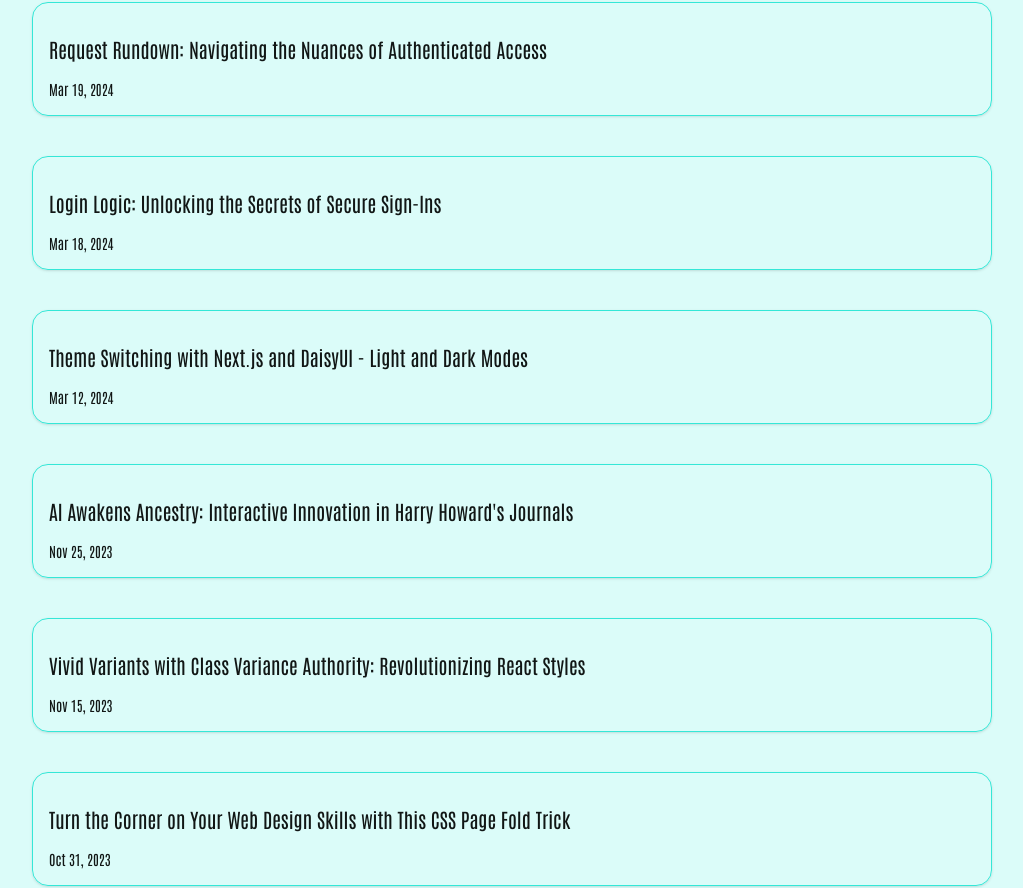
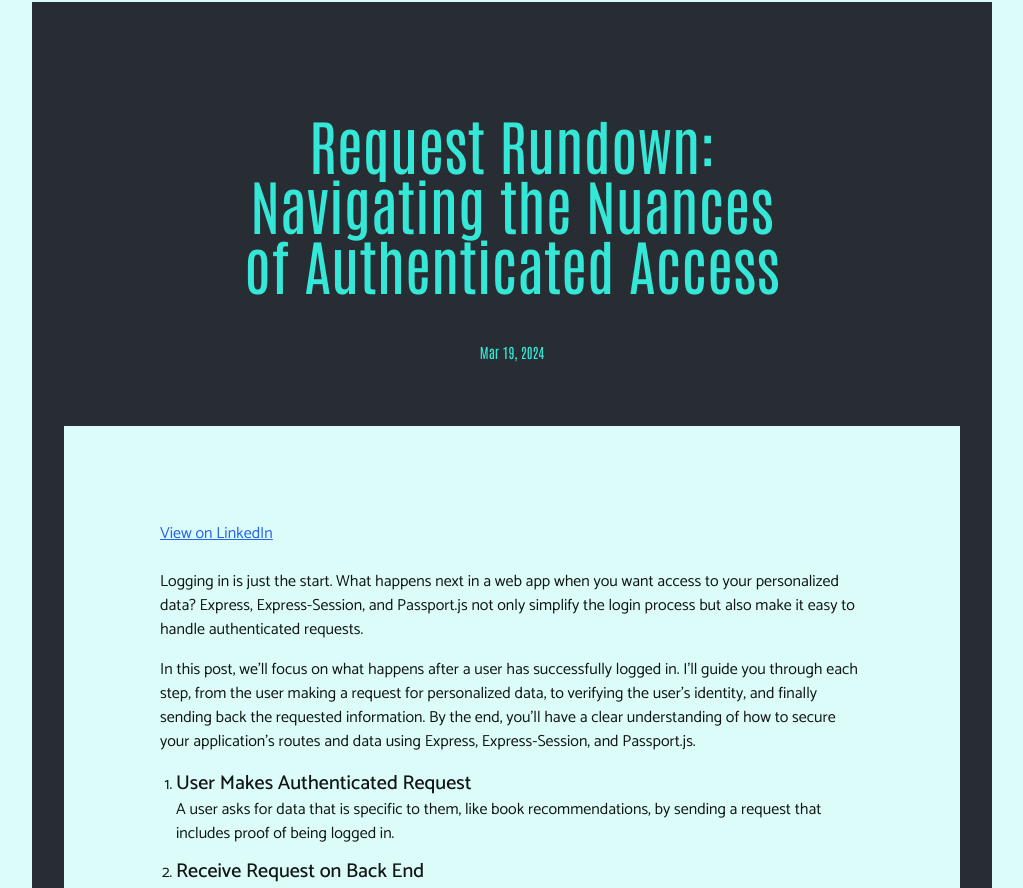
Before and after one commit to mike-v2/portfolio, a Next.js app: page /blog in a window 1280 px wide. Shown: the part 130-1018 px from the top of the page, without its empty margins (128-1151 px from the left). Built offline with nearby package versions, Linux system fonts and the light colour scheme.

Commit message:
Update post formatting

```diff
--- a/app/blog/components/post.tsx
+++ b/app/blog/components/post.tsx
@@ -1,25 +1,30 @@
+import { Catamaran } from 'next/font/google';
+
 import { format } from 'date-fns';
 
 import { BlogPost } from '@/types/postData';
 import { Anchor } from '@/components/anchor';
 
+const catamaran = Catamaran({ subsets: ['latin'] });
+
 export default function Post({ title, date, link, content }: BlogPost) {
   return (
-    <section className='collapse border border-primary shadow'>
-      <input type='checkbox' />
-      <div className='collapse-title'>
-        <h3 className='my-4 text-xl'>{title}</h3>
-        <div className='flex gap-x-4'>
-          <p className='text-sm'>{format(date, 'MMM d, yyyy')}</p>
-        </div>
+    <section className='bg-base-300'>
+      <div className='mx-auto max-w-xl py-16 text-center text-primary'>
+        <h3 className='my-12 text-6xl'>{title}</h3>
+        <div className='text-sm'>{format(date, 'MMM d, yyyy')}</div>
       </div>
 
-      <div className='collapse-content mx-auto flex max-w-4xl flex-col gap-y-6'>
+      <div
+        className={`${catamaran.className} mx-auto flex max-w-4xl flex-col gap-y-6 bg-base-100 p-24`}
+      >
         <Anchor href={link} className='w-fit'>
           View on LinkedIn
         </Anchor>
         {content}
       </div>
+
+      <div className='bg-gray-800'></div>
     </section>
   );
 }
--- a/tailwind.config.js
+++ b/tailwind.config.js
@@ -7,27 +7,32 @@ module.exports = {
     './components/**/*.{js,ts,jsx,tsx,mdx}',
     './app/**/*.{js,ts,jsx,tsx,mdx}',
   ],
-  plugins: [require("daisyui"), plugin(function ({ matchUtilities, theme }) {
+  plugins: [
+    require('daisyui'),
+    plugin(function ({ matchUtilities, theme }) {
       matchUtilities(
         {
           'text-shadow': (value) => ({
             textShadow: value,
           }),
         },
-        { values: theme('textShadow') }
+        { values: theme('textShadow') },
       );
     }),
-],
+  ],
   daisyui: {
-    themes: [{
-      cyanTheme: {
-        'primary': '#34e7d7',
-        'base-100': '#dbfcf9',
-        "secondary": "#f6d860",
-        "accent": "#37cdbe",
-        "neutral": "#3d4451",
-      }
-    }],
+    themes: [
+      {
+        cyanTheme: {
+          primary: '#34e7d7',
+          'base-100': '#dbfcf9',
+          'base-300': '#282d33',
+          secondary: '#f6d860',
+          accent: '#37cdbe',
+          neutral: '#3d4451',
+        },
+      },
+    ],
   },
   theme: {
     extend: {
@@ -45,4 +50,4 @@ module.exports = {
       },
     },
   },
-}
+};
```
